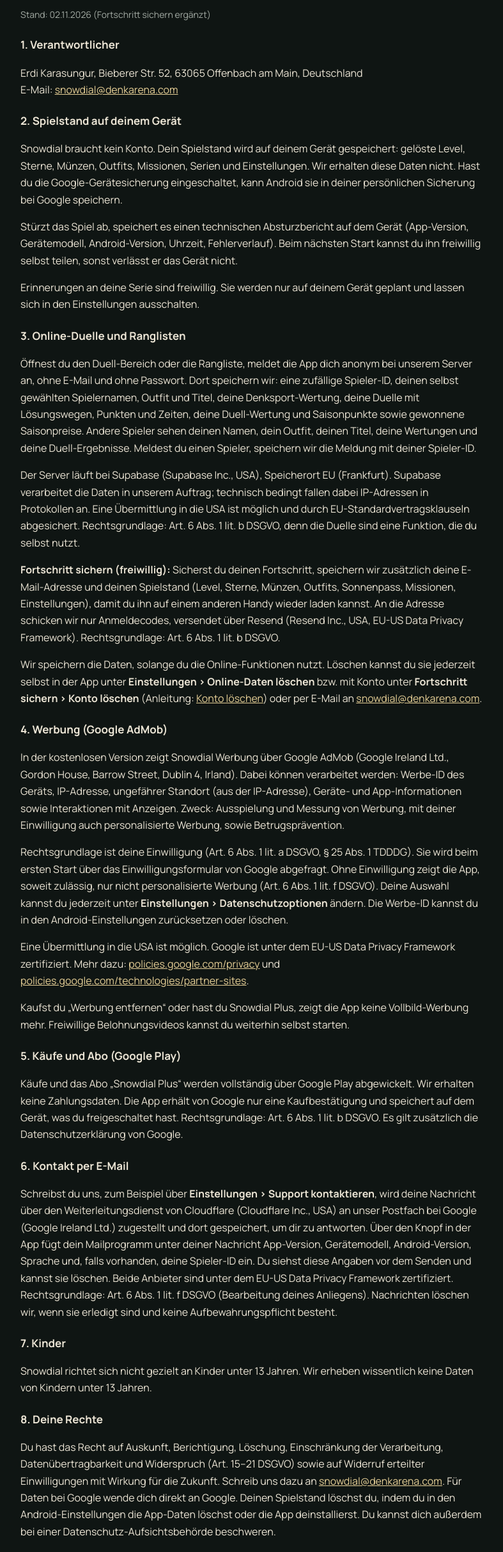
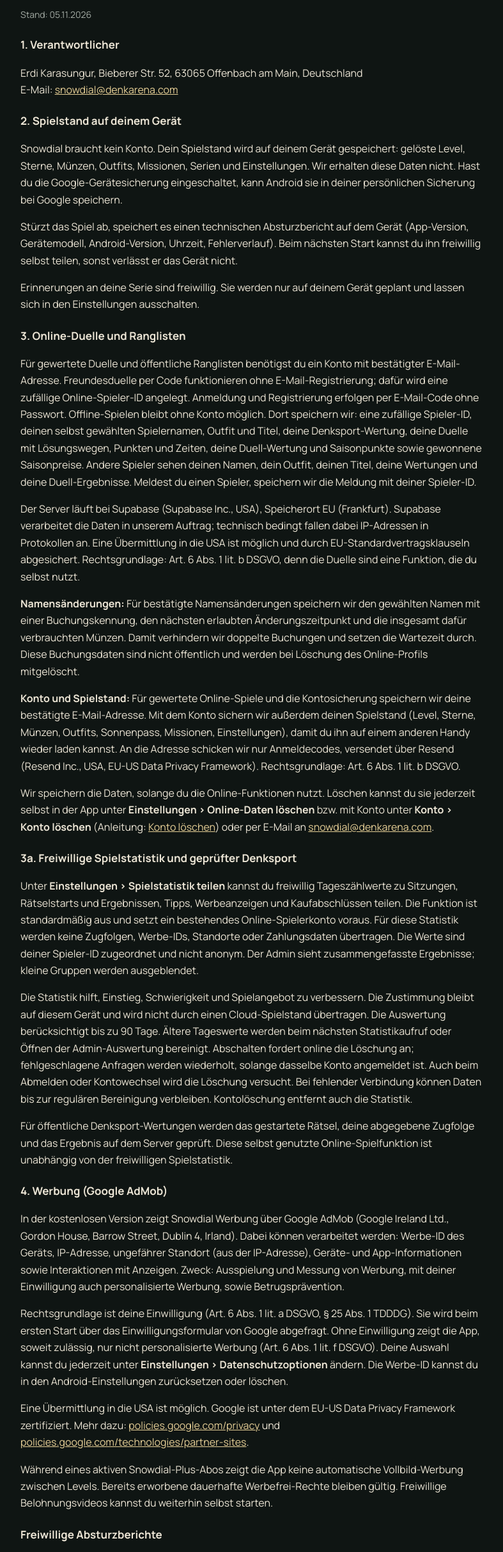
Before and after one commit to denkarena/denkarena.github.io, a plain HTML site: page snowdial/datenschutz.html in a window 1280 px wide. Shown: the part 160-2585 px from the top of the page at 64% size, without its empty margins (246-1033 px from the left). Drawn offline with Linux system fonts and the light colour scheme.

Commit message:
Update Snowdial privacy for verified accounts, optional reports and Plus

```diff
--- a/snowdial/datenschutz.html
+++ b/snowdial/datenschutz.html
@@ -12,7 +12,7 @@ h1{font:400 30px/1.2 "Marcellus",Georgia,serif;margin:0 0 6px}h2{margin:22px 0 4
 .muted,.small{color:var(--muted)}.small{font-size:14px}
 ul li{margin:4px 0}footer{margin-top:40px;padding-top:16px;border-top:1px solid var(--line);font-size:14px;color:var(--muted);display:flex;gap:16px;flex-wrap:wrap}</style></head><body><main>
 <header><a class="brand" href="index.html">Snowdial<small>ein Spiel von DenkArena</small></a><nav><a href="privacy.html">English</a></nav></header>
-<h1>Datenschutzerklärung für Snowdial</h1><p class="muted small">Stand: 02.11.2026 (Fortschritt sichern ergänzt)</p>
+<h1>Datenschutzerklärung für Snowdial</h1><p class="muted small">Stand: 05.11.2026</p>
 
 <h2>1. Verantwortlicher</h2>
 <p>Erdi Karasungur, Bieberer Str. 52, 63065 Offenbach am Main, Deutschland<br>E-Mail: <a href="mailto:snowdial@denkarena.com">snowdial@denkarena.com</a></p>
@@ -23,16 +23,24 @@ ul li{margin:4px 0}footer{margin-top:40px;padding-top:16px;border-top:1px solid
 <p>Erinnerungen an deine Serie sind freiwillig. Sie werden nur auf deinem Gerät geplant und lassen sich in den Einstellungen ausschalten.</p>
 
 <h2>3. Online-Duelle und Ranglisten</h2>
-<p>Öffnest du den Duell-Bereich oder die Rangliste, meldet die App dich anonym bei unserem Server an, ohne E-Mail und ohne Passwort. Dort speichern wir: eine zufällige Spieler-ID, deinen selbst gewählten Spielernamen, Outfit und Titel, deine Denksport-Wertung, deine Duelle mit Lösungswegen, Punkten und Zeiten, deine Duell-Wertung und Saisonpunkte sowie gewonnene Saisonpreise. Andere Spieler sehen deinen Namen, dein Outfit, deinen Titel, deine Wertungen und deine Duell-Ergebnisse. Meldest du einen Spieler, speichern wir die Meldung mit deiner Spieler-ID.</p>
+<p>Für gewertete Duelle und öffentliche Ranglisten benötigst du ein Konto mit bestätigter E-Mail-Adresse. Freundesduelle per Code funktionieren ohne E-Mail-Registrierung; dafür wird eine zufällige Online-Spieler-ID angelegt. Anmeldung und Registrierung erfolgen per E-Mail-Code ohne Passwort. Offline-Spielen bleibt ohne Konto möglich. Dort speichern wir: eine zufällige Spieler-ID, deinen selbst gewählten Spielernamen, Outfit und Titel, deine Denksport-Wertung, deine Duelle mit Lösungswegen, Punkten und Zeiten, deine Duell-Wertung und Saisonpunkte sowie gewonnene Saisonpreise. Andere Spieler sehen deinen Namen, dein Outfit, deinen Titel, deine Wertungen und deine Duell-Ergebnisse. Meldest du einen Spieler, speichern wir die Meldung mit deiner Spieler-ID.</p>
 <p>Der Server läuft bei Supabase (Supabase Inc., USA), Speicherort EU (Frankfurt). Supabase verarbeitet die Daten in unserem Auftrag; technisch bedingt fallen dabei IP-Adressen in Protokollen an. Eine Übermittlung in die USA ist möglich und durch EU-Standardvertragsklauseln abgesichert. Rechtsgrundlage: Art. 6 Abs. 1 lit. b DSGVO, denn die Duelle sind eine Funktion, die du selbst nutzt.</p>
-<p><strong>Fortschritt sichern (freiwillig):</strong> Sicherst du deinen Fortschritt, speichern wir zusätzlich deine E-Mail-Adresse und deinen Spielstand (Level, Sterne, Münzen, Outfits, Sonnenpass, Missionen, Einstellungen), damit du ihn auf einem anderen Handy wieder laden kannst. An die Adresse schicken wir nur Anmeldecodes, versendet über Resend (Resend Inc., USA, EU-US Data Privacy Framework). Rechtsgrundlage: Art. 6 Abs. 1 lit. b DSGVO.</p>
-<p>Wir speichern die Daten, solange du die Online-Funktionen nutzt. Löschen kannst du sie jederzeit selbst in der App unter <strong>Einstellungen › Online-Daten löschen</strong> bzw. mit Konto unter <strong>Fortschritt sichern › Konto löschen</strong> (Anleitung: <a href="konto-loeschen.html">Konto löschen</a>) oder per E-Mail an <a href="mailto:snowdial@denkarena.com">snowdial@denkarena.com</a>.</p>
+<p><strong>Namensänderungen:</strong> Für bestätigte Namensänderungen speichern wir den gewählten Namen mit einer Buchungskennung, den nächsten erlaubten Änderungszeitpunkt und die insgesamt dafür verbrauchten Münzen. Damit verhindern wir doppelte Buchungen und setzen die Wartezeit durch. Diese Buchungsdaten sind nicht öffentlich und werden bei Löschung des Online-Profils mitgelöscht.</p>
+<p><strong>Konto und Spielstand:</strong> Für gewertete Online-Spiele und die Kontosicherung speichern wir deine bestätigte E-Mail-Adresse. Mit dem Konto sichern wir außerdem deinen Spielstand (Level, Sterne, Münzen, Outfits, Sonnenpass, Missionen, Einstellungen), damit du ihn auf einem anderen Handy wieder laden kannst. An die Adresse schicken wir nur Anmeldecodes, versendet über Resend (Resend Inc., USA, EU-US Data Privacy Framework). Rechtsgrundlage: Art. 6 Abs. 1 lit. b DSGVO.</p>
+<p>Wir speichern die Daten, solange du die Online-Funktionen nutzt. Löschen kannst du sie jederzeit selbst in der App unter <strong>Einstellungen › Online-Daten löschen</strong> bzw. mit Konto unter <strong>Konto › Konto löschen</strong> (Anleitung: <a href="konto-loeschen.html">Konto löschen</a>) oder per E-Mail an <a href="mailto:snowdial@denkarena.com">snowdial@denkarena.com</a>.</p>
+
+<h2>3a. Freiwillige Spielstatistik und geprüfter Denksport</h2>
+<p>Unter <strong>Einstellungen › Spielstatistik teilen</strong> kannst du freiwillig Tageszählwerte zu Sitzungen, Rätselstarts und Ergebnissen, Tipps, Werbeanzeigen und Kaufabschlüssen teilen. Die Funktion ist standardmäßig aus und setzt ein bestehendes Online-Spielerkonto voraus. Für diese Statistik werden keine Zugfolgen, Werbe-IDs, Standorte oder Zahlungsdaten übertragen. Die Werte sind deiner Spieler-ID zugeordnet und nicht anonym. Der Admin sieht zusammengefasste Ergebnisse; kleine Gruppen werden ausgeblendet.</p>
+<p>Die Statistik hilft, Einstieg, Schwierigkeit und Spielangebot zu verbessern. Die Zustimmung bleibt auf diesem Gerät und wird nicht durch einen Cloud-Spielstand übertragen. Die Auswertung berücksichtigt bis zu 90 Tage. Ältere Tageswerte werden beim nächsten Statistikaufruf oder Öffnen der Admin-Auswertung bereinigt. Abschalten fordert online die Löschung an; fehlgeschlagene Anfragen werden wiederholt, solange dasselbe Konto angemeldet ist. Auch beim Abmelden oder Kontowechsel wird die Löschung versucht. Bei fehlender Verbindung können Daten bis zur regulären Bereinigung verbleiben. Kontolöschung entfernt auch die Statistik.</p>
+<p>Für öffentliche Denksport-Wertungen werden das gestartete Rätsel, deine abgegebene Zugfolge und das Ergebnis auf dem Server geprüft. Diese selbst genutzte Online-Spielfunktion ist unabhängig von der freiwilligen Spielstatistik.</p>
 
 <h2>4. Werbung (Google AdMob)</h2>
 <p>In der kostenlosen Version zeigt Snowdial Werbung über Google AdMob (Google Ireland Ltd., Gordon House, Barrow Street, Dublin 4, Irland). Dabei können verarbeitet werden: Werbe-ID des Geräts, IP-Adresse, ungefährer Standort (aus der IP-Adresse), Geräte- und App-Informationen sowie Interaktionen mit Anzeigen. Zweck: Ausspielung und Messung von Werbung, mit deiner Einwilligung auch personalisierte Werbung, sowie Betrugsprävention.</p>
 <p>Rechtsgrundlage ist deine Einwilligung (Art. 6 Abs. 1 lit. a DSGVO, § 25 Abs. 1 TDDDG). Sie wird beim ersten Start über das Einwilligungsformular von Google abgefragt. Ohne Einwilligung zeigt die App, soweit zulässig, nur nicht personalisierte Werbung (Art. 6 Abs. 1 lit. f DSGVO). Deine Auswahl kannst du jederzeit unter <strong>Einstellungen › Datenschutzoptionen</strong> ändern. Die Werbe-ID kannst du in den Android-Einstellungen zurücksetzen oder löschen.</p>
 <p>Eine Übermittlung in die USA ist möglich. Google ist unter dem EU-US Data Privacy Framework zertifiziert. Mehr dazu: <a href="https://policies.google.com/privacy">policies.google.com/privacy</a> und <a href="https://policies.google.com/technologies/partner-sites">policies.google.com/technologies/partner-sites</a>.</p>
-<p>Kaufst du „Werbung entfernen“ oder hast du Snowdial Plus, zeigt die App keine Vollbild-Werbung mehr. Freiwillige Belohnungsvideos kannst du weiterhin selbst starten.</p>
+<p>Während eines aktiven Snowdial-Plus-Abos zeigt die App keine automatische Vollbild-Werbung zwischen Levels. Bereits erworbene dauerhafte Werbefrei-Rechte bleiben gültig. Freiwillige Belohnungsvideos kannst du weiterhin selbst starten.</p>
+
+<h2>Freiwillige Absturzberichte</h2><p>Absturzberichte sind standardmäßig ausgeschaltet und getrennt von Nutzungsdaten aktivierbar. Nur mit Einwilligung und einem bestehenden Online-Profil überträgt die App beim nächsten Start App-Version, Build, Android-API und technische Stackframes. Fehlermeldungstexte, E-Mail-Adressen, Spielernamen und Gerätekennungen werden nicht in den Bericht aufgenommen. Für Mengenbegrenzung, doppelte Übertragungen und Kontolöschung wird intern die bestehende Supabase-Nutzer-ID zugeordnet; die Fehlerübersicht zeigt nur Summen. Beim Ausschalten werden ungesendete Berichte gelöscht. Übertragene Ereignisse sind höchstens 90 Tage in der Übersicht verfügbar und werden beim nächsten Eingang oder Abruf bereinigt; beim Löschen des Kontos werden zugehörige Ereignisse entfernt. Bis zu fünf ungesendete Berichte bleiben bis zum nächsten erfolgreichen Übertragungsversuch lokal gespeichert. Das manuelle Teilen eines ausführlichen lokalen Fehlerberichts bleibt eine separate, vom Spieler ausgelöste Aktion.</p>
 
 <h2>5. Käufe und Abo (Google Play)</h2>
 <p>Käufe und das Abo „Snowdial Plus“ werden vollständig über Google Play abgewickelt. Wir erhalten keine Zahlungsdaten. Die App erhält von Google nur eine Kaufbestätigung und speichert auf dem Gerät, was du freigeschaltet hast. Rechtsgrundlage: Art. 6 Abs. 1 lit. b DSGVO. Es gilt zusätzlich die Datenschutzerklärung von Google.</p>
@@ -50,4 +58,5 @@ ul li{margin:4px 0}footer{margin-top:40px;padding-top:16px;border-top:1px solid
 <p>Wir passen diese Erklärung an, wenn sich Snowdial ändert. Es gilt die jeweils aktuelle Fassung auf dieser Seite.</p>
 
 <footer><a href="index.html">Snowdial</a><a href="datenschutz.html">Datenschutz</a><a href="privacy.html">Privacy (English)</a><a href="../impressum.html">Impressum</a><a href="../index.html">DenkArena</a></footer>
+
 </main></body></html>
```
Also changed, not shown: snowdial/privacy.html (+14 -5 lines).
